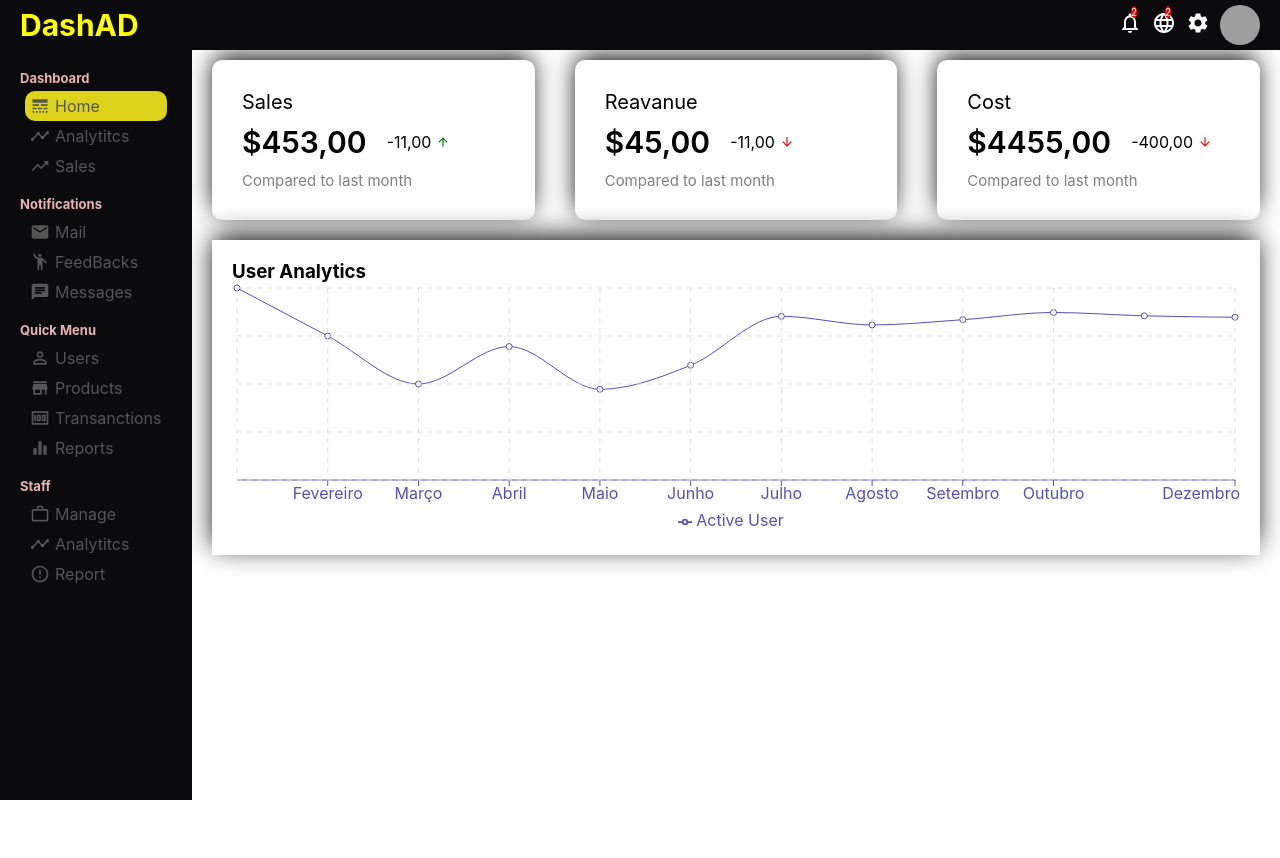
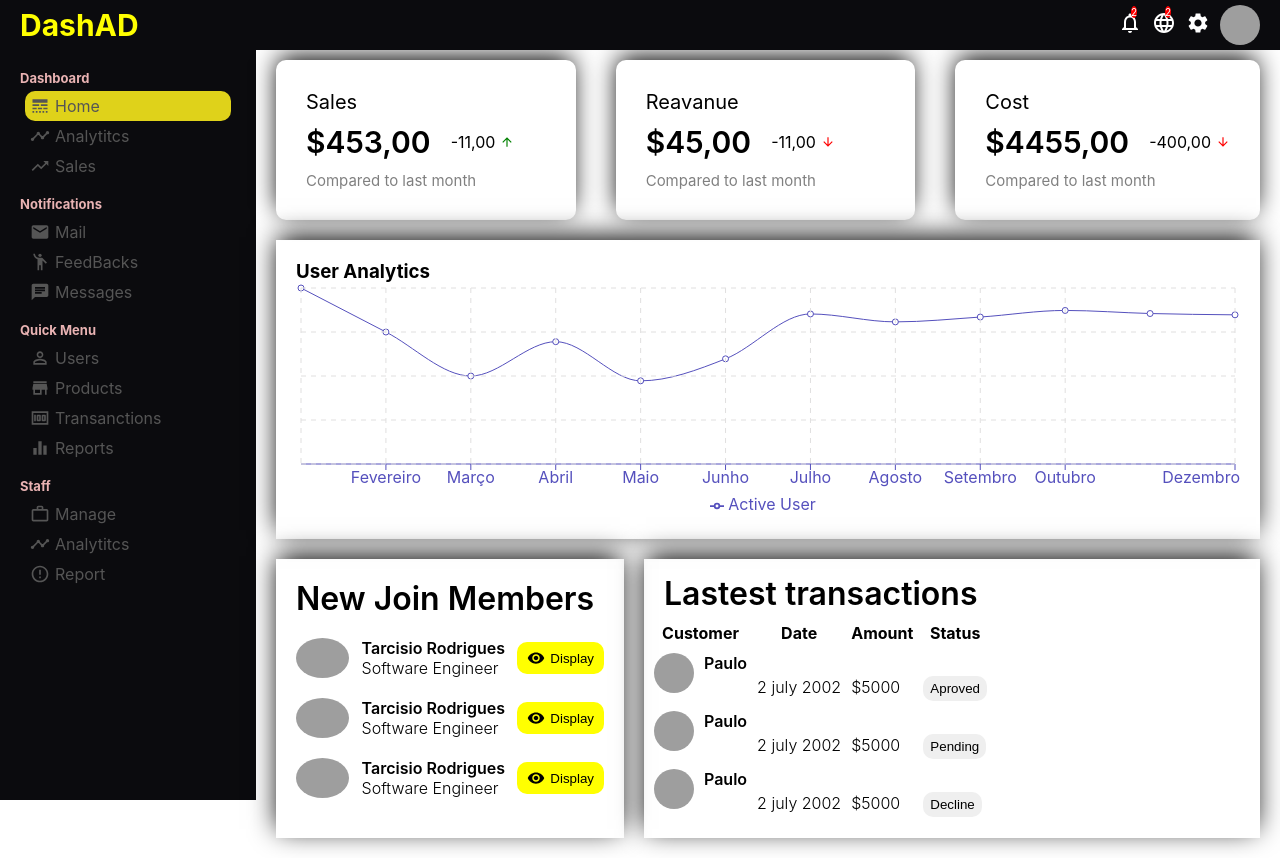
Before and after one commit to TarcisioRodrigues/DashBoardAdmin, a React (Create React App) app: page / in a window 1280 px wide. Before the commit the page ends 800 px from the top, so only its background shows below. Built offline with nearby package versions, Linux system fonts and the light colour scheme; grey boxes are pictures that could not be loaded.

Commit message:
User information components

```diff
--- a/src/Pages/Home/index.jsx
+++ b/src/Pages/Home/index.jsx
@@ -1,5 +1,7 @@
 import { Chart } from '../../components/Chart'
 import { FeatureInformation } from '../../components/FeatureInformation'
+import { WidgetLg } from '../../components/WidgetLg'
+import { WidgetSm } from '../../components/WidgetSm'
 import { userdata } from '../../dummyData'
 import './styles.scss'
 export const Home=()=>{
@@ -7,7 +9,10 @@ export const Home=()=>{
     <div className="home">
      <FeatureInformation/>
      <Chart data={userdata} title='User Analytics' grid dataKey='Active User' />
-     <div className="homeWidget"></div>
+     <div className="homeWidget">
+       <WidgetSm/>
+       <WidgetLg/>
+       </div>
       </div>
   )
 }
--- a/src/Pages/Home/styles.scss
+++ b/src/Pages/Home/styles.scss
@@ -1,6 +1,6 @@
 .home{
-  flex: 4;
-  .homeWidgets{
+  width: 80%;
+  .homeWidget{
     display: flex;
     margin: 20px;
   }
--- a/src/components/SideBar/styles.scss
+++ b/src/components/SideBar/styles.scss
@@ -1,7 +1,7 @@
 .sideBar{
-width: 15%;
+flex: 1;
   height: calc(100vh - 50px);
-  position: sticky;
+  position: -webkit-sticky;
   top: 50px;
   background-color: rgb(11, 11, 14);
   .sideBarWrapper{
--- /dev/null
+++ b/src/components/WidgetLg/index.jsx
@@ -0,0 +1,48 @@
+import './styles.scss'
+import Image from '../../assets/avatar.jpeg'
+export const WidgetLg=()=>{
+  //Fazendo botão para teste
+  const Button=({type})=>{
+      return <button className={'widgetLgButton  ' + type}>{type}</button>
+  }
+  return(
+    <div className="widgetLg">
+      <h3 className="widgetLgTitle">Lastest transactions</h3>
+      <div className="widgetLgTable">
+        <tr className="widgetLgTr">
+          <th className="widgetLgTh">Customer</th>
+          <th className="widgetLgTh">Date</th>
+          <th className="widgetLgTh">Amount</th>
+          <th className="widgetLgTh">Status</th>
+          </tr>
+          <tr className="widgetLgTr">
+            <td className="widgetLgUser">
+            <img src={Image} alt="widget" className="widgetLgImg" />
+              <span className="widgetLgName">Paulo</span>
+              </td>
+              <td className="widgetLgDate">2 july 2002</td>
+              <td className="widgetLgAmount">$5000</td>
+              <td className="widgetLgStatus"><Button type='Aproved'/></td>
+            </tr>
+            <tr className="widgetLgTr">
+            <td className="widgetLgUser">
+            <img src={Image} alt="widget" className="widgetLgImg" />
+              <span className="widgetLgName">Paulo</span>
+              </td>
+              <td className="widgetLgDate">2 july 2002</td>
+              <td className="widgetLgAmount">$5000</td>
+              <td className="widgetLgStatus"><Button type='Pending'/></td>
+            </tr>
+            <tr className="widgetLgTr">
+            <td className="widgetLgUser">
+            <img src={Image} alt="widget" className="widgetLgImg" />
+              <span className="widgetLgName">Paulo</span>
+              </td>
+              <td className="widgetLgDate">2 july 2002</td>
+              <td className="widgetLgAmount">$5000</td>
+              <td className="widgetLgStatus"><Button type='Decline'/></td>
+            </tr>
+        </div>
+      </div>
+  )
+}
--- /dev/null
+++ b/src/components/WidgetLg/styles.scss
@@ -0,0 +1,66 @@
+.widgetLg{
+ flex: 2;
+  -webkit-box-shadow: -1px -6px 26px -3px #000000;
+  box-shadow: -1px -6px 26px -3px #000000;
+
+  .widgetLgTitle{
+    font-size: 32px;
+    font-weight: 600;
+    margin-top: 15px;
+    margin-left: 20px;
+  }
+  .widgetLgTable{
+    width: 100%;
+    border-spacing: 10px;
+
+    .widgetLgTr{
+
+      .widgetLgDate{
+        font-weight: 300;
+
+      }
+      .widgetLgAmount{
+        font-weight: 300;
+      }
+      .widgetLgStatus{
+          .widgetLgButton{
+            padding: 5px 7px;
+            border: none;
+            border-radius: 10px;
+            .widgetLgButton.Aproved{
+              background-color: yellow;
+            }
+            .widgetLgButton.Decline{
+              background-color: red;
+            }
+            .widgetLgButton.Pending{
+              background-color: blue;
+            }
+          }
+        }
+      .widgetLgTh{
+          text-align: center;
+      }
+      .widgetLgUser{
+        display: flex;
+        text-align: center;
+        font-weight: 600;
+        .widgetLgImg{
+          width: 40px;
+          height: 40px;
+          border-radius: 50%;
+          object-fit: cover;
+          margin-right: 10px;
+          .widgetLgName{
+            margin-top: 10px;
+           }
+        }
+
+
+
+
+
+      }
+    }
+  }
+}
--- /dev/null
+++ b/src/components/WidgetSm/index.jsx
@@ -0,0 +1,38 @@
+import './styles.scss'
+import Image from '../../assets/avatar.jpeg'
+import {Visibility}from '@material-ui/icons';
+
+export const WidgetSm=()=>{
+  return(
+    <div className="widgetSm">
+      <span className="widgetSmTitle">New Join Members</span>
+      <ul className="widgetSmList">
+        <li className="widgetSmListItem">
+          <img src={Image} alt="widget" className="widgetSmImg" />
+          <div className="widgetSmUser">
+            <span className="widgetSmUsername">Tarcisio Rodrigues</span>
+            <span className="widgetSmUserTitle">Software Engineer</span>
+            </div>
+            <button className="widgetSmButton"><Visibility className='widgetSmIcon' /> Display</button>
+          </li>
+          <li className="widgetSmListItem">
+          <img src={Image} alt="widget" className="widgetSmImg" />
+          <div className="widgetSmUser">
+            <span className="widgetSmUsername">Tarcisio Rodrigues</span>
+            <span className="widgetSmUserTitle">Software Engineer</span>
+            </div>
+            <button className="widgetSmButton"><Visibility className='widgetSmIcon' /> Display</button>
+          </li>
+          <li className="widgetSmListItem">
+          <img src={Image} alt="widget" className="widgetSmImg" />
+          <div className="widgetSmUser">
+            <span className="widgetSmUsername">Tarcisio Rodrigues</span>
+            <span className="widgetSmUserTitle">Software Engineer</span>
+            </div>
+            <button className="widgetSmButton"><Visibility className='widgetSmIcon'/> Display</button>
+          </li>
+        </ul>
+      </div>
+
+  )
+}
--- /dev/null
+++ b/src/components/WidgetSm/styles.scss
@@ -0,0 +1,51 @@
+.widgetSm{
+flex: 1;
+-webkit-box-shadow: -1px -6px 26px -3px #000000;
+box-shadow: -1px -6px 26px -3px #000000;
+padding: 20px;
+margin-right: 20px;
+.widgetSmTitle{
+font-size: 32px;
+font-weight: 600;
+}
+.widgetSmList{
+  margin: 0;
+  padding: 0;
+  list-style: none;
+  .widgetSmListItem{
+    display: flex;
+    align-items: center;
+    justify-content: space-between;
+    margin:20px 0px;
+    .widgetSmImg{
+      font: 40px;
+      height: 40px;
+      border-radius: 50%;
+      object-fit: cover;
+    }
+    .widgetSmUser{
+      display: flex;
+      flex-direction: column;
+      .widgetSmUsername{
+        font-weight: 600;
+      }
+      .widgetSmUserTitle{
+        font-weight: 300;
+      }
+    }
+  }
+  .widgetSmButton{
+      display: flex;
+      align-items: center;
+      border: none;
+      border-radius: 10px;
+      padding: 7px 10px;
+      background-color: yellow;
+      cursor: pointer;
+      .widgetSmIcon{
+        font-size: 18px;
+        margin-right: 5px;
+      }
+  }
+}
+}
```
